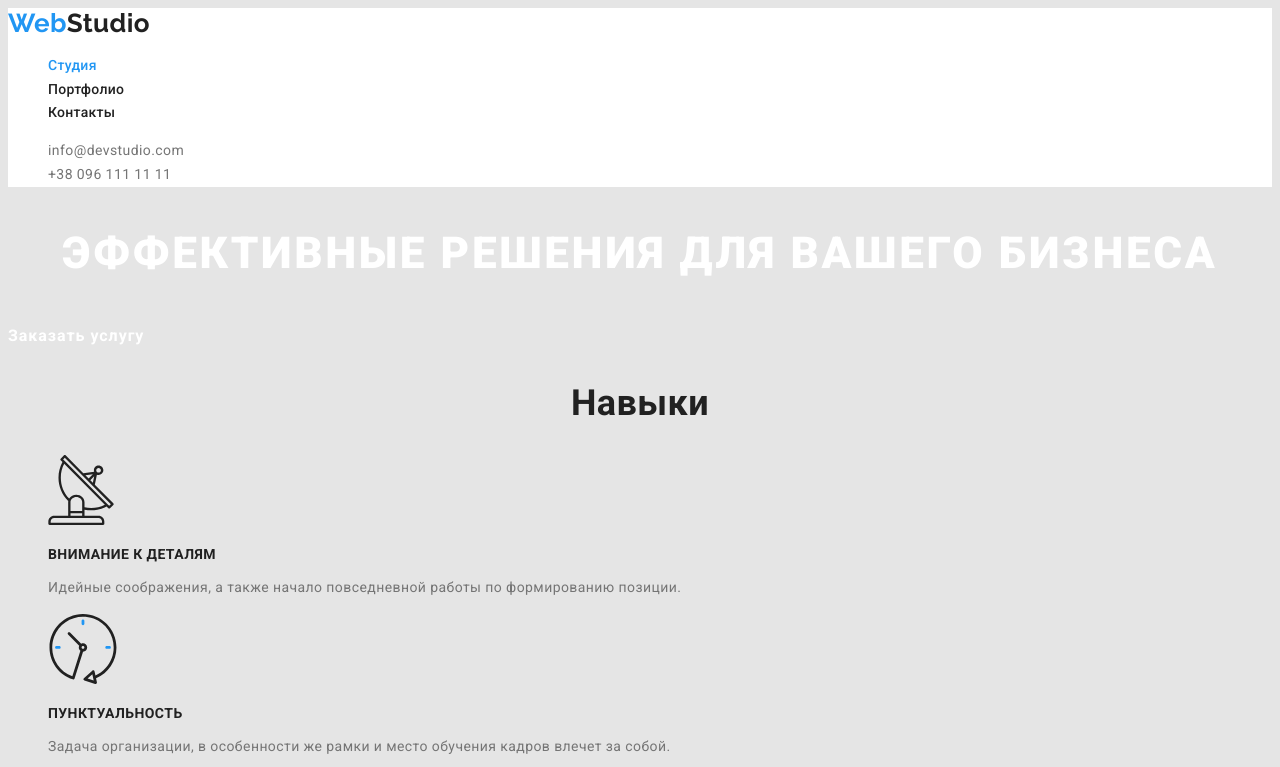
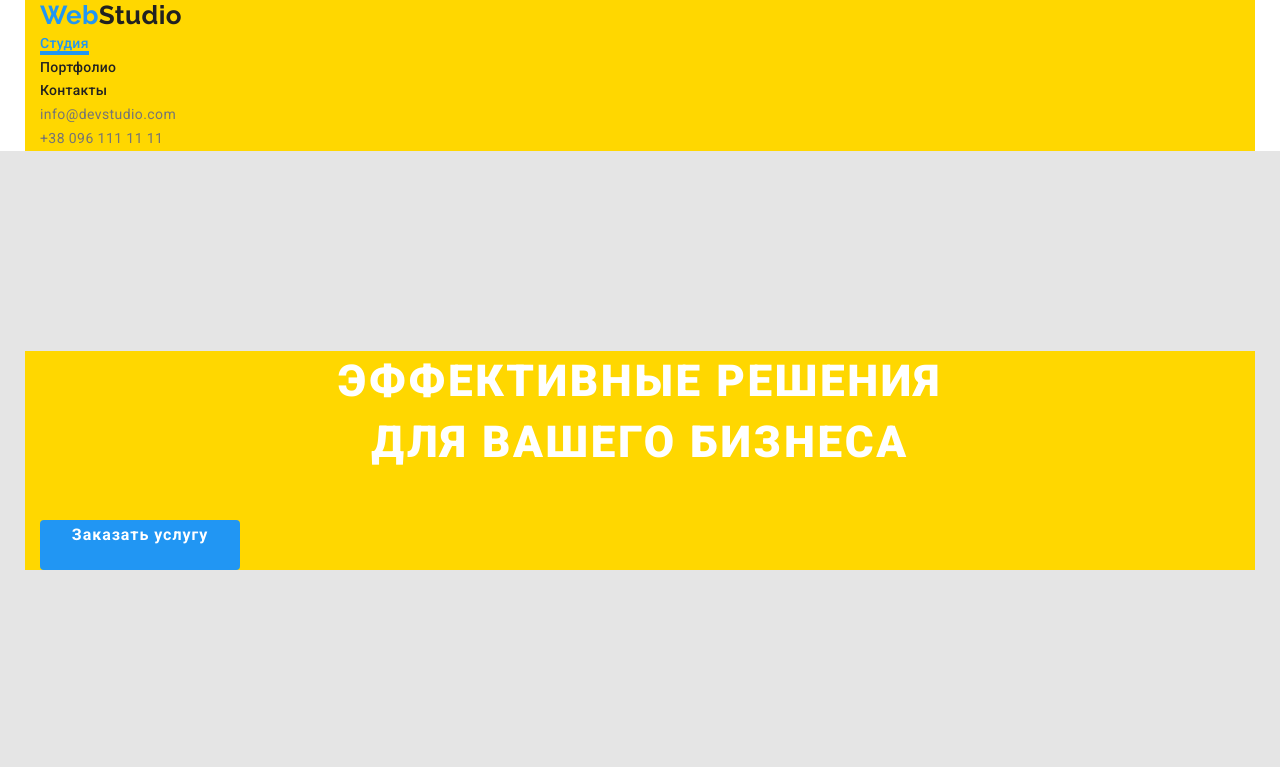
Before and after one commit to Denis-Ozolin/goit-markup-hw-03, a plain HTML site: page index.html in a window 1280 px wide. Shown: the top 767 px of the page. Drawn offline with Linux system fonts and the light colour scheme.

Commit message:
Тест на позиционирование

```diff
--- a/css/common.css
+++ b/css/common.css
@@ -23,6 +23,26 @@
   --bgc-footer: #2f303a;
 }
 
+/* СБРОС СТИЛЕЙ */
+body,
+h1,
+h2,
+h3,
+h4 {
+  margin: 0;
+  padding: 0;
+}
+
+a {
+  text-decoration: none;
+}
+
+ul {
+  list-style: none;
+  margin: 0;
+  padding: 0;
+}
+
 /* ОБЩИЕ СТИЛИ */
 body {
   font-family: "Roboto", sans-serif;
@@ -34,14 +54,12 @@ body {
   color: var(--primary-text-color);
   background-color: var(--primary-bgc);
 }
-/* СБРОС СТИЛЕЙ */
 
-a {
-  text-decoration: none;
-}
-
-ul {
-  list-style: none;
+.container {
+  width: 1200px;
+  margin: 0 auto;
+  padding: 0 15px;
+  background-color: gold;
 }
 
 /* HEADER */
@@ -73,13 +91,15 @@ header .logo-part {
 }
 
 .nav-link:hover,
-.nav-link:focus {
+.nav-link:focus,
+.current {
   color: var(--accent-color);
+  border-bottom: 4px solid var(--accent-color);
 }
 
-.current {
+/* .current {
   color: var(--accent-color);
-}
+} */
 
 .feedback-header {
   color: var(--primary-text-color);
--- a/css/main.css
+++ b/css/main.css
@@ -1,26 +1,3 @@
-/* СЕКЦИЯ ГЕРОЙ */
-.hero-title {
-  font-weight: 900;
-  font-size: 44px;
-  line-height: 1.4;
-
-  text-align: center;
-  letter-spacing: 0.06em;
-  text-transform: uppercase;
-
-  color: var(--bgc-accent-white);
-}
-
-.hero-order {
-  font-weight: 700;
-  font-size: 16px;
-  line-height: 1.9;
-  text-align: center;
-  letter-spacing: 0.06em;
-
-  color: var(--bgc-accent-white);
-}
-
 /* СТИЛИ ЗАГОЛОВКОВ */
 h2 {
   font-weight: 700;
@@ -49,6 +26,46 @@ h4 {
   color: var(--secondary-text-color);
 }
 
+main .container:not(:first-child) {
+  padding: 94px 0;
+  outline: 2px solid red;
+}
+
+/* СЕКЦИЯ ГЕРОЙ */
+.hero {
+  padding-top: 200px;
+  padding-bottom: 200px;
+}
+
+.hero-title {
+  margin-bottom: 46px;
+
+  font-weight: 900;
+  font-size: 44px;
+  line-height: 1.4;
+  text-align: center;
+  letter-spacing: 0.06em;
+  text-transform: uppercase;
+
+  color: var(--bgc-accent-white);
+}
+
+.btn {
+  display: inline-block;
+  min-width: 200px;
+  height: 50px;
+  text-align: center;
+  border-radius: 4px;
+
+  font-weight: 700;
+  font-size: 16px;
+  line-height: 1.9;
+  letter-spacing: 0.06em;
+
+  color: var(--bgc-accent-white);
+  background-color: var(--accent-color);
+}
+
 /* СЕКЦИЯ - ЧЕМ МЫ ЗАНИМАЕМСЯ */
 .services {
   font-weight: 700;
--- a/index.html
+++ b/index.html
@@ -3,7 +3,7 @@
   <head>
     <meta charset="UTF-8" />
     <meta name="viewport" content="width=device-width, initial-scale=1.0" />
-    <title>goit-markup-hw-02</title>
+    <title>goit-markup-hw-03</title>
     <link
       href="https://fonts.googleapis.com/css2?family=Raleway:wght@700&family=Roboto:wght@400;500;700;900&display=swap"
       rel="stylesheet"
@@ -15,6 +15,7 @@
   <body>
     <!-- ШАПКА САЙТА -->
     <header>
+      <div class="container">
         <nav>
           <a href="./index.html" lang="en" class="logo"
             >Web<span class="logo-part">Studio</span></a
@@ -37,15 +38,22 @@
             >
           </li>
         </ul>
+      </div>
     </header>
     <main>
       <!-- СЕКЦИЯ ГЕРОЙ -->
       <section class="hero">
-        <h1 class="hero-title">эффективные решения для вашего бизнеса</h1>
-        <a href="" class="hero-order">Заказать услугу</a>
+        <div class="container">
+          <h1 class="hero-title">
+            эффективные решения<br />
+            для вашего бизнеса
+          </h1>
+          <a href="" class="btn">Заказать услугу</a>
+        </div>
       </section>
       <!-- СЕКЦИЯ НАВЫКИ -->
       <section>
+        <div class="container">
           <!-- Скрытый заголовок -->
           <h2>Навыки</h2>
           <ul>
@@ -61,8 +69,8 @@
               <img src="./images/clock.svg" alt="Часы" />
               <h3>Пунктуальность</h3>
               <p>
-              Задача организации, в особенности же рамки и место обучения кадров
-              влечет за собой.
+                Задача организации, в особенности же рамки и место обучения
+                кадров влечет за собой.
               </p>
             </li>
             <li>
@@ -82,9 +90,11 @@
               </p>
             </li>
           </ul>
+        </div>
       </section>
       <!-- СЕКЦИЯ - ЧЕМ МЫ ЗАНИМАЕМСЯ -->
       <section>
+        <div class="container">
           <h2>Чем мы занимаемся</h2>
           <ul>
             <li>
@@ -121,9 +131,11 @@
               </a>
             </li>
           </ul>
+        </div>
       </section>
       <!-- СЕКЦИЯ НАША КОМАНДА -->
       <section class="our-team">
+        <div class="container">
           <h2>Наша команда</h2>
           <ul>
             <li>
@@ -271,9 +283,11 @@
               </ul>
             </li>
           </ul>
+        </div>
       </section>
       <!-- СЕКЦИЯ ПОСТОЯННЫЕ КЛИЕНТЫ -->
       <section>
+        <div class="container">
           <h2>Постоянные клиенты</h2>
           <ul>
             <li>
@@ -283,7 +297,9 @@
               <a href=""><img src="./images/tgh.svg" alt="имя компании" /></a>
             </li>
             <li>
-            <a href=""><img src="./images/company.svg" alt="имя компании" /></a>
+              <a href=""
+                ><img src="./images/company.svg" alt="имя компании"
+              /></a>
             </li>
             <li>
               <a href=""><img src="./images/fp.svg" alt="имя компании" /></a>
@@ -295,10 +311,12 @@
               <a href=""><img src="./images/tl.svg" alt="имя компании" /></a>
             </li>
           </ul>
+        </div>
       </section>
     </main>
     <!-- СЕКЦИЯ ПОДВАЛ -->
     <footer>
+      <div class="container">
         <div>
           <a href="./index.html" lang="en" class="logo"
             >Web<span class="logo-part">Studio</span></a
@@ -349,6 +367,7 @@
         <div>
           <p class="copyright">2020 | Developed by GoIT Students</p>
         </div>
+      </div>
     </footer>
   </body>
 </html>
```
Also changed, not shown: portfolio.html (+1 -1 lines). Lines whose indentation alone changed are shown as unchanged.
